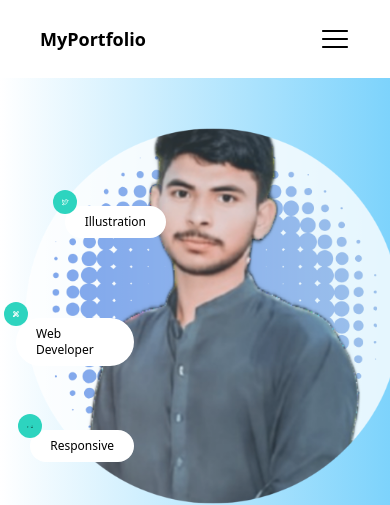
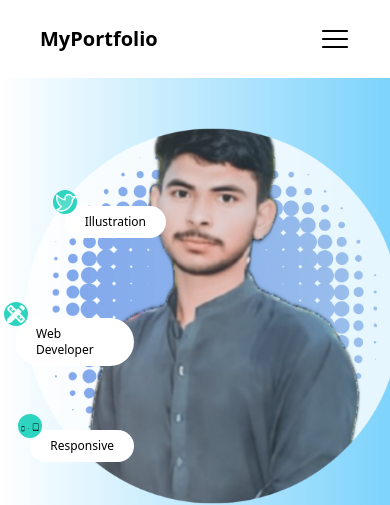
Before and after one commit to musharafgujjar7711/my-protofile, a React (Vite) app: page / in a window 390 px wide. Shown: the top 505 px of the page. Built offline with nearby package versions, Linux system fonts and the light colour scheme; a web font is replaced by a local one.

Commit message:
done ho gaya

```diff
--- a/src/components/Hero.jsx
+++ b/src/components/Hero.jsx
@@ -49,16 +49,16 @@ function Hero() {
         <div id='hero' className='flex flex-col items-center justify-center bg-gradient-to-r from-white to-sky-300 overflow-hidden py-10'>
             <div className='container flex flex-col-reverse md:flex-row items-center justify-between md:gap-10 w-full max-w-screen-lg mx-auto px-4'>
                 {/* Text Section */}
-                <div className='flex flex-col items-start md:gap-8 md:mt-10 mt-14 lg:mt-0 w-full md:w-1/2 px-3'>
-                    <h1 className='text-3xl md:text-5xl font-bold capitalize'>Hi, I'm Musharaf Hussain</h1>
+                <div className='flex flex-col items-start md:gap-8 md:mt-4 mt-14 lg:mt-0 w-full md:w-1/2 px-3'>
+                    <h1 className='text-3xl lg:text-5xl sm:text-4xl font-bold capitalize'>Hi, I'm Musharaf Hussain</h1>
                     <p className='text-lg md:text-2xl font-medium text-gray-500'>
                         React & JavaScript Developer | Front-End Specialist | Experience in Responsive, Scalable Web Applications
                     </p>
                     <div className="flex gap-6 mt-4">
-                        <button className="text-xs md:text-lg py-2 md:py-3 px-4 md:px-10 bg-blue-700 text-white font-medium rounded-full">
+                        <button className="text-xs md:text-lg py-2 md:py-3 px-4 sm:px-5 lg:px-10 bg-blue-700 text-white font-medium rounded-full">
                             Let's Talk
                         </button>
-                        <button className="text-xs md:text-lg py-2 md:py-3 px-4 md:px-10 bg-white text-gray-600 border rounded-full hover:bg-sky-100 transition ease-in-out">
+                        <button className="text-xs md:text-lg py-2 md:py-3 px-4 sm:px-5 lg:px-10 bg-white text-gray-600 border rounded-full hover:bg-sky-100 transition ease-in-out">
                             Start Project
                         </button>
                     </div>
@@ -99,21 +99,21 @@ function Hero() {
                     <div className='bird absolute top-20 md:top-44 sm:top-40 right-52 sm:right-28 md:right-12 space-y-14'>
                         <div className='relative bg-white rounded-full text-xs md:text-lg font-medium py-2 px-5'>
                             Illustration
-                                <PiTwitterLogoDuotone className='absolute text-2xl md:text-5xl text-teal-50 bg-teal-400 py-2 px-2 rounded-full -top-4 -left-3 md:-top-7' />
+                            <PiTwitterLogoDuotone className='absolute text-2xl md:text-5xl text-teal-50 bg-teal-400 md:py-2 md:px-2 rounded-full -top-4 -left-3 md:-top-7' />
                         </div>
                     </div>
 
                     <div className='bird2 absolute top-36 md:top-60 mt-12 right-60 sm:right-32 sm:top-60 md:right-0 space-y-14'>
                         <div className='relative bg-white   rounded-full text-xs md:text-lg font-medium py-2 px-5'>
                             Web Developer
-                                <MdDesignServices className='absolute text-2xl md:text-5xl text-teal-50 bg-teal-400 py-2 px-2 rounded-full -top-4 -left-3 md:-top-7' />
+                            <MdDesignServices className='absolute text-2xl md:text-5xl text-teal-50 bg-teal-400 md:py-2 md:px-2 rounded-full -top-4 -left-3 md:-top-7' />
                         </div>
                     </div>
 
                     <div className='bird3 absolute bg-white rounded-full top-52 md:top-72 mt-24 sm:right-56 sm:top-64 right-60 md:right-28 space-y-14'>
                         <div className='relativebg-white   rounded-full md:text-lg text-xs font-medium md:font-medium py-2 px-5 md:-top-7'>
                             Responsive
-                                <DiResponsive className='absolute text-2xl md:text-5xl text-black-50 bg-teal-400 py-2 px-2 rounded-full -top-4 md:-top-7 -left-3' />
+                            <DiResponsive className='absolute text-2xl md:text-5xl text-black-50 bg-teal-400 md:py-2 md:px-2 rounded-full -top-4 md:-top-7 -left-3' />
                         </div>
                     </div>
 
--- a/src/components/Navbar.jsx
+++ b/src/components/Navbar.jsx
@@ -27,7 +27,7 @@ function Navbar() {
     <div className='relative'>
       <div className='container mx-auto md:mt-10'>
         <div className='p-6 flex items-center justify-around'>
-          <h1 className='font-bold text-lg md:text-xl lg:text-2xl xl:text-3xl flex-1'>MyPortfolio</h1>
+          <h1 className='font-bold text-xl md:text-2xl lg:text-3xl xl:text-3xl flex-1'>MyPortfolio</h1>
           <div onClick={toggleMenu} className='md:hidden cursor-pointer'>
             {isOpen ? <CgClose size={30} /> : <RxHamburgerMenu size={30} />}
           </div>
```
Lines whose indentation alone changed are shown as unchanged.
